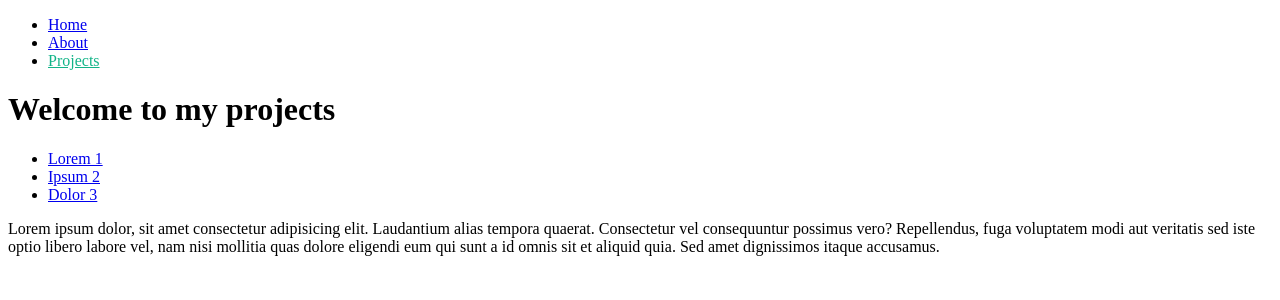
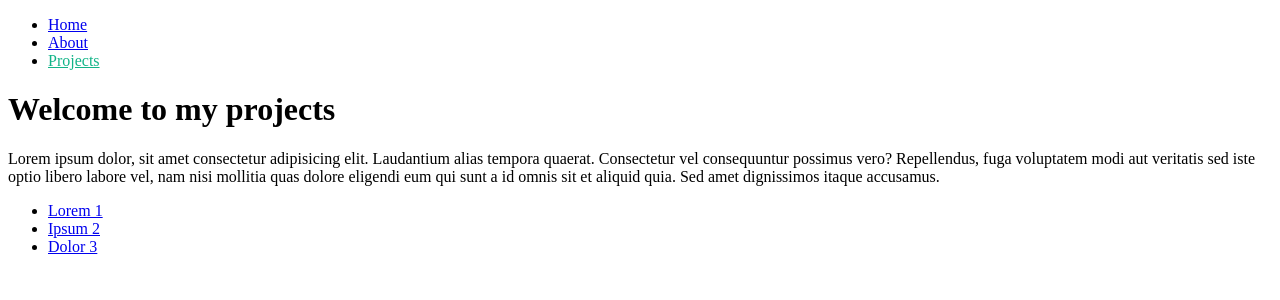
Before and after one commit to pabcrudel/my-first-nuxt-app, a Nuxt app: page /projects in a window 1280 px wide. Shown: the top 300 px of the page. Built offline with nearby package versions, Linux system fonts and the light colour scheme.

Commit message:
Create a new layout for projects

```diff
--- /dev/null
+++ b/layouts/projects.vue
@@ -0,0 +1,26 @@
+<template>
+  <header>
+    <nav>
+      <ul>
+        <li><NuxtLink to="/">Home</NuxtLink></li>
+        <li><NuxtLink to="/about">About</NuxtLink></li>
+        <li><NuxtLink to="/projects">Projects</NuxtLink></li>
+      </ul>
+    </nav>
+  </header>
+  <slot />
+
+  <footer>
+    <ul>
+      <li><NuxtLink to="/projects/1">Lorem 1</NuxtLink></li>
+      <li><NuxtLink to="/projects/2">Ipsum 2</NuxtLink></li>
+      <li><NuxtLink to="/projects/3">Dolor 3</NuxtLink></li>
+    </ul>
+  </footer>
+</template>
+
+<style scoped>
+.router-link-exact-active {
+  color: #12b488;
+}
+</style>
--- a/pages/projects/[id].vue
+++ b/pages/projects/[id].vue
@@ -8,5 +8,9 @@
 </template>
 
 <script setup lang="ts">
+definePageMeta({
+  layout: 'projects',
+});
+
 const { id } = useRoute().params;
 </script>
--- a/pages/projects/index.vue
+++ b/pages/projects/index.vue
@@ -1,12 +1,5 @@
 <template>
   <h1>{{ title }}</h1>
-  <nav>
-    <ul>
-      <li><NuxtLink to="/projects/1">Lorem 1</NuxtLink></li>
-      <li><NuxtLink to="/projects/2">Ipsum 2</NuxtLink></li>
-      <li><NuxtLink to="/projects/3">Dolor 3</NuxtLink></li>
-    </ul>
-  </nav>
   <p>Lorem ipsum dolor, sit amet consectetur adipisicing elit. Laudantium alias
   tempora quaerat. Consectetur vel consequuntur possimus vero? Repellendus, fuga
   voluptatem modi aut veritatis sed iste optio libero labore vel, nam nisi
@@ -15,5 +8,9 @@
 </template>
 
 <script setup lang="ts">
+definePageMeta({
+  layout: 'projects',
+});
+
 const title = "Welcome to my projects";
 </script>
```
